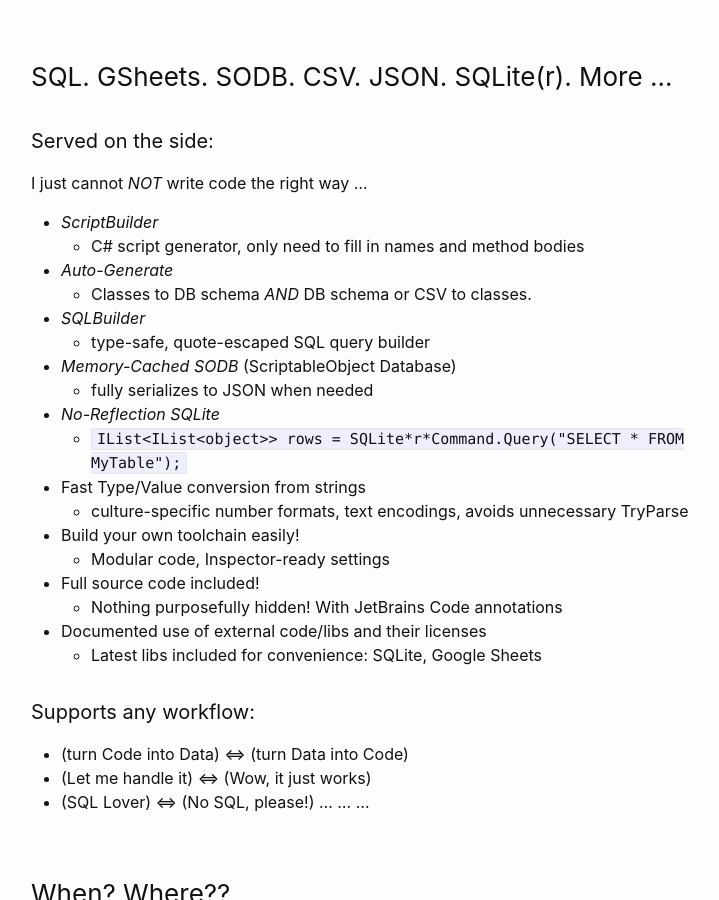
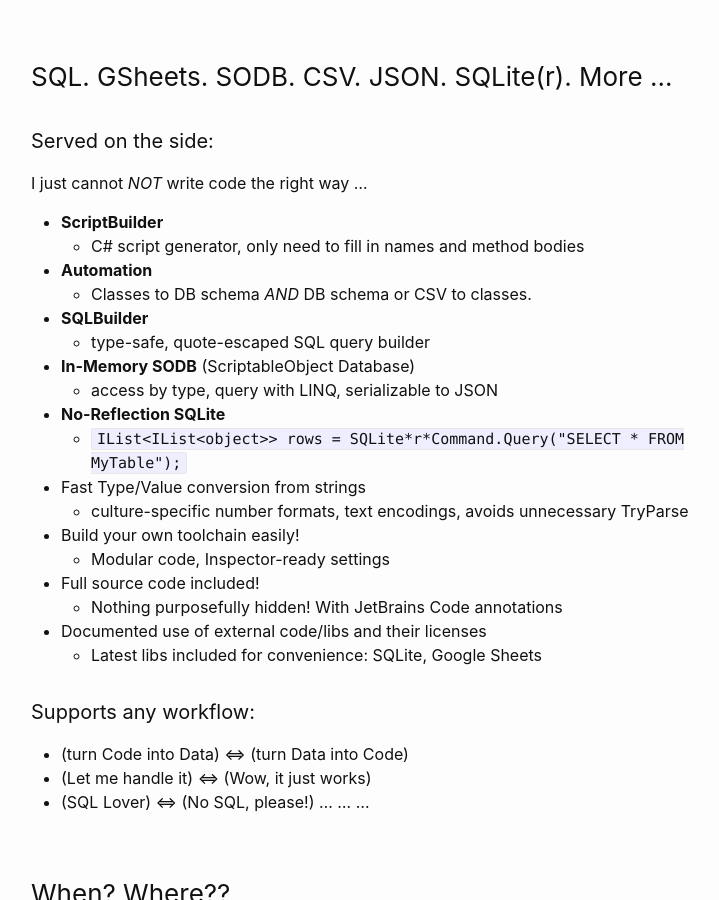
Before and after one commit to CodeSmile-0000011110110111/data.io-home, a Jekyll site: the page built from index.md, in a window 1280 px wide and 900 px high, scrolled down 351 px. Shown: the whole window, without its empty margins (239-958 px from the left). Built offline with Jekyll 4.4.1, drawn with Linux system fonts in a browser that asks for light colours.

Commit message:
Update index.md

```diff
--- a/index.md
+++ b/index.md
@@ -12,15 +12,15 @@ title: Got data?
 #### Served on the side:
 I just cannot _NOT_ write code the right way ...
 <p/>
-- *ScriptBuilder*
+- **ScriptBuilder**
   - C# script generator, only need to fill in names and method bodies
-- *Auto-Generate*
+- **Automation**
   - Classes to DB schema *AND* DB schema or CSV to classes.
-- *SQLBuilder*
+- **SQLBuilder**
   - type-safe, quote-escaped SQL query builder
-- *Memory-Cached SODB* (ScriptableObject Database)
-  - fully serializes to JSON when needed
-- *No-Reflection SQLite*
+- **In-Memory SODB** (ScriptableObject Database)
+  - access by type, query with LINQ, serializable to JSON
+- **No-Reflection SQLite**
   - `IList<IList<object>> rows = SQLite*r*Command.Query("SELECT * FROM MyTable");`
 - Fast Type/Value conversion from strings
   - culture-specific number formats, text encodings, avoids unnecessary TryParse
```
